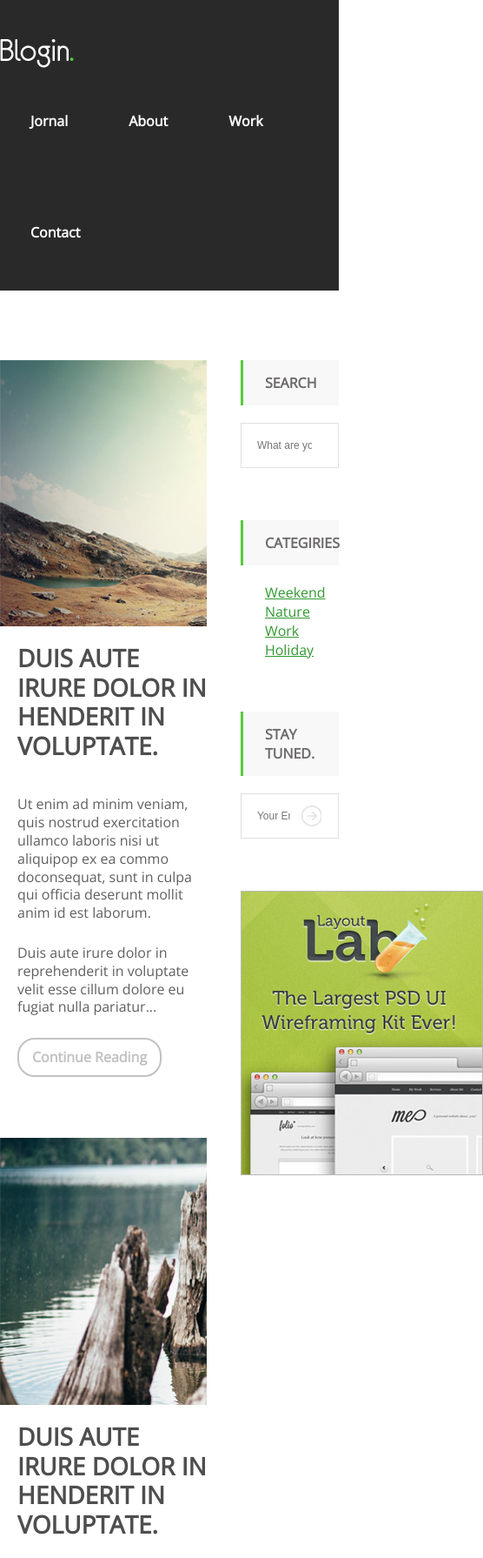
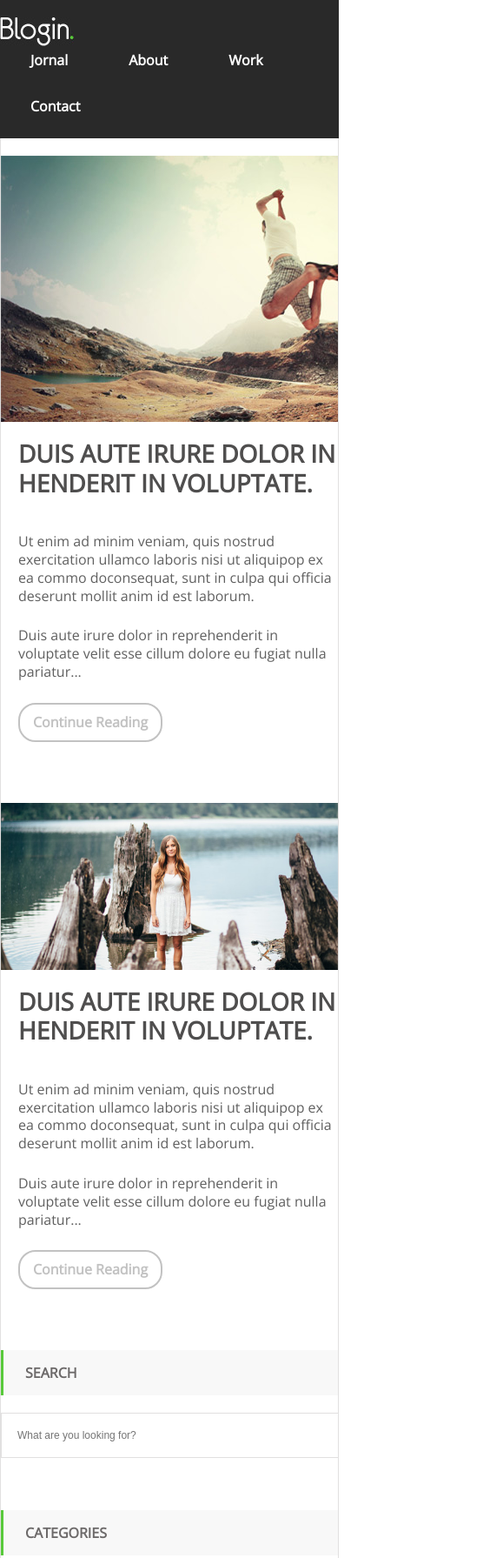
Before and after one commit to AndyMarg/verstka_blog, a plain HTML site: page index.html in a window 390 px wide. Shown: the top 1791 px of the page at 87% size, 556 px wide, since content can reach past the window. Drawn offline with nearby package versions, Linux system fonts and the light colour scheme.

Commit message:
Finished

```diff
--- a/index.html
+++ b/index.html
@@ -2,8 +2,8 @@
 <html lang="en">
 <head>
 	<meta charset="UTF-8">
+	<meta name="viewport" content="width=device-width, initial-scale=1.0">
 	<title>Document</title>
-	<!-- <link rel="stylesheet" href="reset.css"> -->
 	<link rel="stylesheet" href="style.css">
 	<link rel="stylesheet" href="https://fonts.googleapis.com/css?family=Open+Sans">
 </head>
@@ -26,6 +26,7 @@
 			<article>
 				<header>
 					<img src="images/img1.jpg" alt="">
+ 					<p class="published">Published by Andrey Margashov 16.06.2018</p>
 				</header>
 				<div class="info">
 					<h2>Duis aute irure dolor in henderit in voluptate.</h2>
@@ -36,7 +37,8 @@
 			</article>
 			<article>
 				<header>
-					<img src="images/img2.jpg" alt="">
+					<img src="images/img2.jpg" alt="" width="100%">
+					<p class="published">Published by Andrey Margashov 16.06.2018</p>
 				</header>
 				<div class="info">
 					<h2>Duis aute irure dolor in henderit in voluptate.</h2>
@@ -54,7 +56,7 @@
 				</form>
 			</div>
 			<div class="widget">
-				<h2>Categiries</h2>
+				<h2>Categories</h2>
 				<nav>
 					<ul class="categories">
 						<li><a href="#">Weekend</a></li>
@@ -74,7 +76,9 @@
 				</div>
 			</div>
 			<div class="widget">
-				<img src="images/banner.jpg" alt="">
+				<div class="banner">
+					<img src="images/banner.jpg" alt="" class="banner">
+				</div>
 			</div>
 		</aside>
 		<div class="pager clear">
@@ -82,6 +86,12 @@
 			<p class="next-link"><a href="#">next</a>&rarr;</p>
 		</div>
 	</div>
+	<footer>
+		<div class="center-block-main">
+			<a href="#"><img src="images/logo-footer.jpg" alt=""></a>
+			<p>&copy; 2016 Blogin.com  -  All Rights Reserved  -  Find more free Templates at <b>Pixelhint.com</b></p>
+		</div>
+	</footer>
 
 </body>
 </html>
--- a/style.css
+++ b/style.css
@@ -23,6 +23,7 @@ body {
 header {
 	background: #292929;
 	overflow: hidden;
+	padding-top: 35px;
 }
 
 .center-block-main {
@@ -32,7 +33,6 @@ header {
 
 .logo {
 	float: left;
-	margin-top: 45px;
 }
 
 .header-menu {
@@ -49,7 +49,7 @@ header {
 	color: #fff;
 	font-weight: 600;;
 	text-decoration: none;
-	padding: 50px 35px;
+	padding: 5px 35px 35px;
 	border-bottom: 6px solid #292929;
 }
 
@@ -59,7 +59,9 @@ header {
 }
 
 .content {
-	margin-top: 80px;
+	padding-top: 80px;
+	border-left: 1px solid #e1e0e0;
+	border-right: 1px solid #e1e0e0;
 }
 
 main {
@@ -77,9 +79,32 @@ article {
 }
 
 article>header {
+	position: relative;
 	font-size: 0;
 	background: none;
+	padding-top: 0px;
 	margin-bottom: 20px;
+}
+
+.published {
+	position: absolute;
+	bottom: -100px;
+	padding: 10px 20px;
+	width: 100%;
+	font-size: 16px;
+	font-weight: bold;
+	background: rgba(0,0,0,0.5);
+	color: #fff;
+	box-sizing: border-box;
+	-webkit-transition: all 0.2s linear;
+	-moz-transition: all 0.2s linear;
+	-o-transition: all 0.2s linear;
+
+	transition: all 0.2s linear;
+}
+
+article>header:hover .published {
+	bottom: -25px;
 }
 
 article>.info {
@@ -108,6 +133,10 @@ article a.more {
 	text-decoration: none;
 	padding: 10px 15px;
 	border-radius: 20px;
+	-webkit-transition: all 0.1s linear;
+	-moz-transition: all 0.1s linear;
+	-o-transition: all 0.1s linear;
+	transition: all 0.1s linear;
 }
 
 article a.more:hover {
@@ -140,6 +169,7 @@ article a.more:hover {
 	width: 100%;
 	padding: 18px;
 	border: 1px solid #e1e0e0;
+	border-right: none;
 	box-sizing: border-box;
 }
 
@@ -149,6 +179,7 @@ article a.more:hover {
 	width: 100%;
 	padding: 18px 55px 18px 18px;
 	border: 1px solid #e1e0e0;
+	border-right: none;
 	box-sizing: border-box;
 }
 
@@ -167,9 +198,17 @@ article a.more:hover {
 	color: #339933;
 }
 
+.widget .banner {
+	text-align: center;
+}
+
+.widget .banner img {
+	width: 100%;
+}
+
 .content .pager {
-	padding: 35px  30px 35px 30px;
-	border: 1px solid #e1e0e0;
+	padding: 30px  25px 50px 30px;
+	border-top: 1px solid #e1e0e0;
 	font-weight: bold;
 	font-size: 1.125em;
 	text-transform: uppercase;
@@ -180,6 +219,10 @@ article a.more:hover {
 	color: #818181;
 }
 
+.content .pager a:hover {
+	color: #339933;
+}
+
 .content .pager .previous-link {
 	float: left;
 }
@@ -187,3 +230,73 @@ article a.more:hover {
 .content .pager .next-link {
 	float: right;
 }
+
+footer {
+	background: #f8f8f8;
+	border-top: 1px solid #e1e0e0;
+	padding-top: 70px;
+	padding-bottom: 90px;
+	text-align: center;
+}
+
+footer a img {
+	margin-bottom: 30px;
+}
+
+footer p {
+	font-size: 0.8125em;
+}
+
+/* адаптивная верстка */
+@media screen and (max-width:768px) {
+
+	header {
+		padding-top: 20px;
+	}
+
+	.header-menu li a {
+		padding-bottom: 20px;
+	}
+
+	.content {
+		padding-top: 20px;
+	}
+
+	main {
+		float: none;
+		width: 100%;
+	}
+
+
+
+	aside {
+		float: none;
+		width: 100%;
+	}
+
+	.widget .banner img{
+		width: auto;
+	}
+
+}
+
+@media screen and (max-width:376px) {
+
+	body header {
+		padding-top: 0px;
+	}
+
+	.logo {
+		float: none;
+		display: block;
+		margin: 20px auto 10px auto;
+
+	}
+
+	.header-menu {
+		float: none;
+		padding: 0px;
+		padding: 5px 20px 0px 20px;
+	}
+
+}
```
Also changed, not shown: images/logo-footer.jpg (added).
